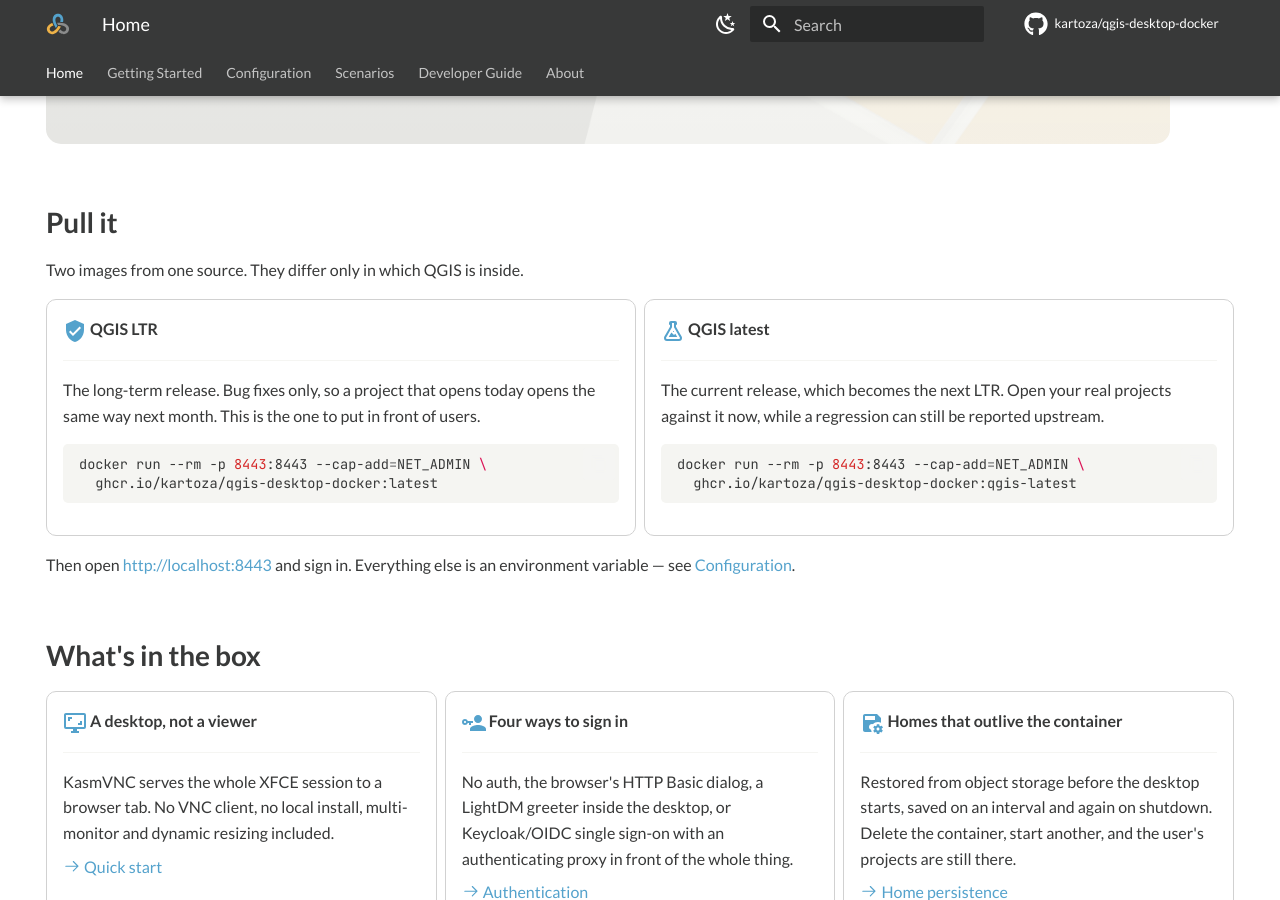
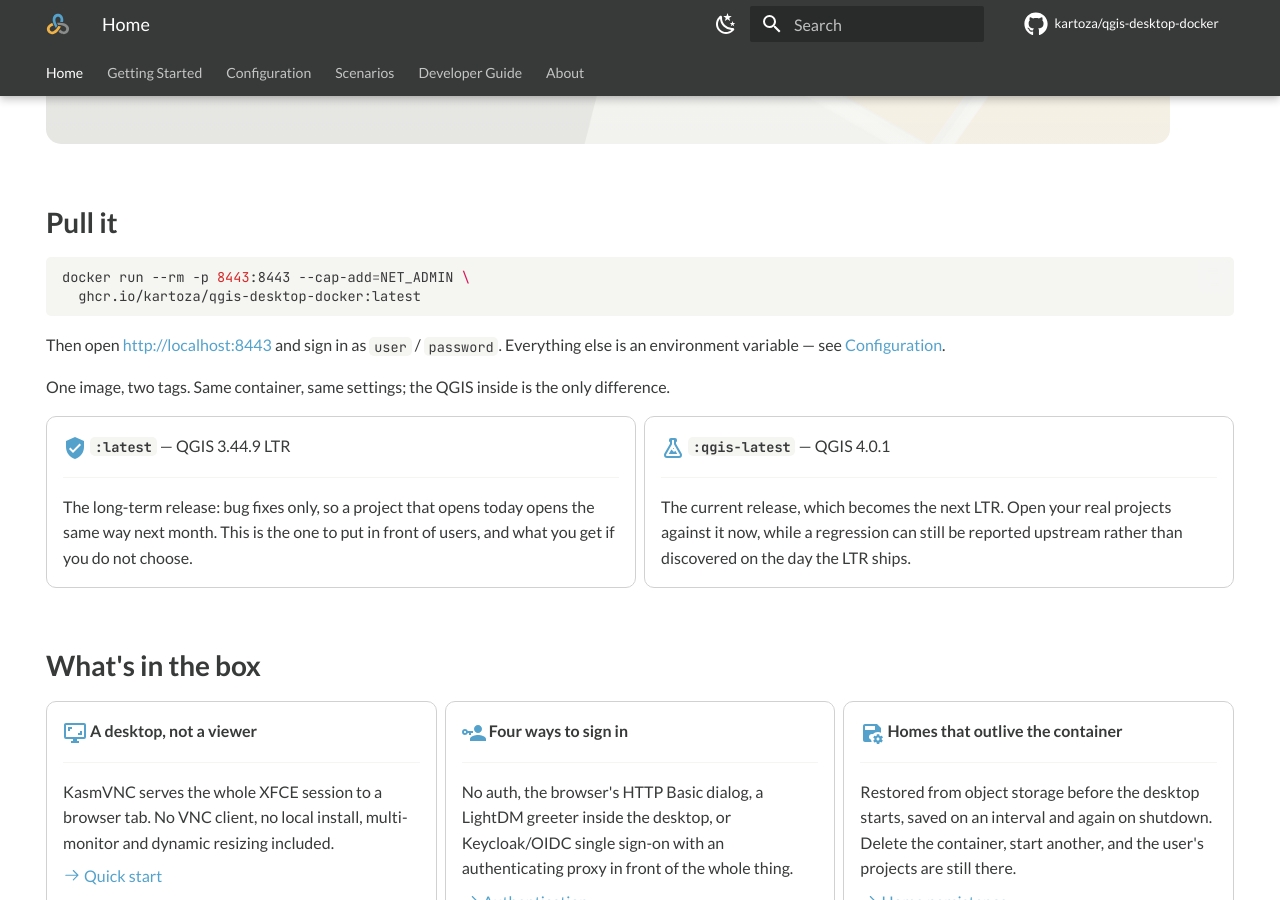
Before and after one commit to kartoza/qgis-desktop-docker, an MkDocs documentation site: the page built from docs/index.md, in a window 1280 px wide and 900 px high, scrolled down 429 px. Built offline with MkDocs 1.6.1 and Material for MkDocs 9.7.7, drawn with Linux system fonts in a browser that asks for light colours; comment, search, counter and statistics services are not loaded.

Commit message:
docs: make the two image tags distinguishable on the landing page
The pull cards carried a three-line docker run each, identical except for a tag
suffix at the end of the second line. Read at a glance they are the same
command twice, which is exactly how the first reader read them.

One run command now sits above the cards, and the cards are about the choice:
the tag is the card title, with the QGIS version next to it. Nothing is
repeated, so there is nothing to compare character by character.

````diff
--- a/docs/index.md
+++ b/docs/index.md
@@ -25,38 +25,37 @@
 
 ## Pull it
 
-Two images from one source. They differ only in which QGIS is inside.
+```bash
+docker run --rm -p 8443:8443 --cap-add=NET_ADMIN \
+  ghcr.io/kartoza/qgis-desktop-docker:latest
+```
+
+Then open <http://localhost:8443> and sign in as `user` / `password`. Everything
+else is an environment variable &mdash; see
+[Configuration](configuration/index.md).
+
+One image, two tags. Same container, same settings; the QGIS inside is the only
+difference.
 
 <div class="grid cards" markdown>
 
--   :material-shield-check:{ .lg .middle } __QGIS LTR__
+-   :material-shield-check:{ .lg .middle } __`:latest`__ &mdash; QGIS 3.44.9 LTR
 
     ---
 
-    The long-term release. Bug fixes only, so a project that opens today opens
-    the same way next month. This is the one to put in front of users.
+    The long-term release: bug fixes only, so a project that opens today opens
+    the same way next month. This is the one to put in front of users, and what
+    you get if you do not choose.
 
-    ```bash
-    docker run --rm -p 8443:8443 --cap-add=NET_ADMIN \
-      ghcr.io/kartoza/qgis-desktop-docker:latest
-    ```
-
--   :material-flask-outline:{ .lg .middle } __QGIS latest__
+-   :material-flask-outline:{ .lg .middle } __`:qgis-latest`__ &mdash; QGIS 4.0.1
 
     ---
 
     The current release, which becomes the next LTR. Open your real projects
-    against it now, while a regression can still be reported upstream.
-
-    ```bash
-    docker run --rm -p 8443:8443 --cap-add=NET_ADMIN \
-      ghcr.io/kartoza/qgis-desktop-docker:qgis-latest
-    ```
+    against it now, while a regression can still be reported upstream rather
+    than discovered on the day the LTR ships.
 
 </div>
-
-Then open <http://localhost:8443> and sign in. Everything else is an environment
-variable &mdash; see [Configuration](configuration/index.md).
 
 ## What's in the box
 
````
